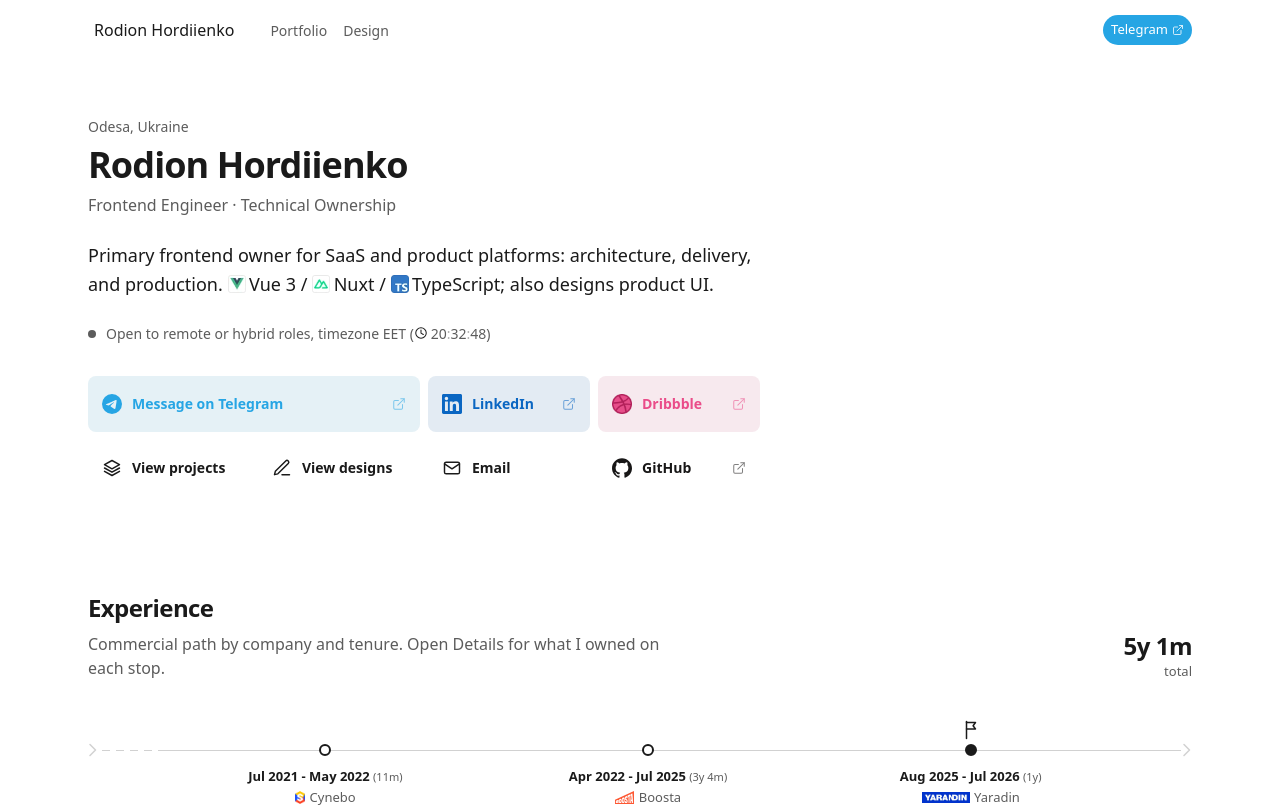
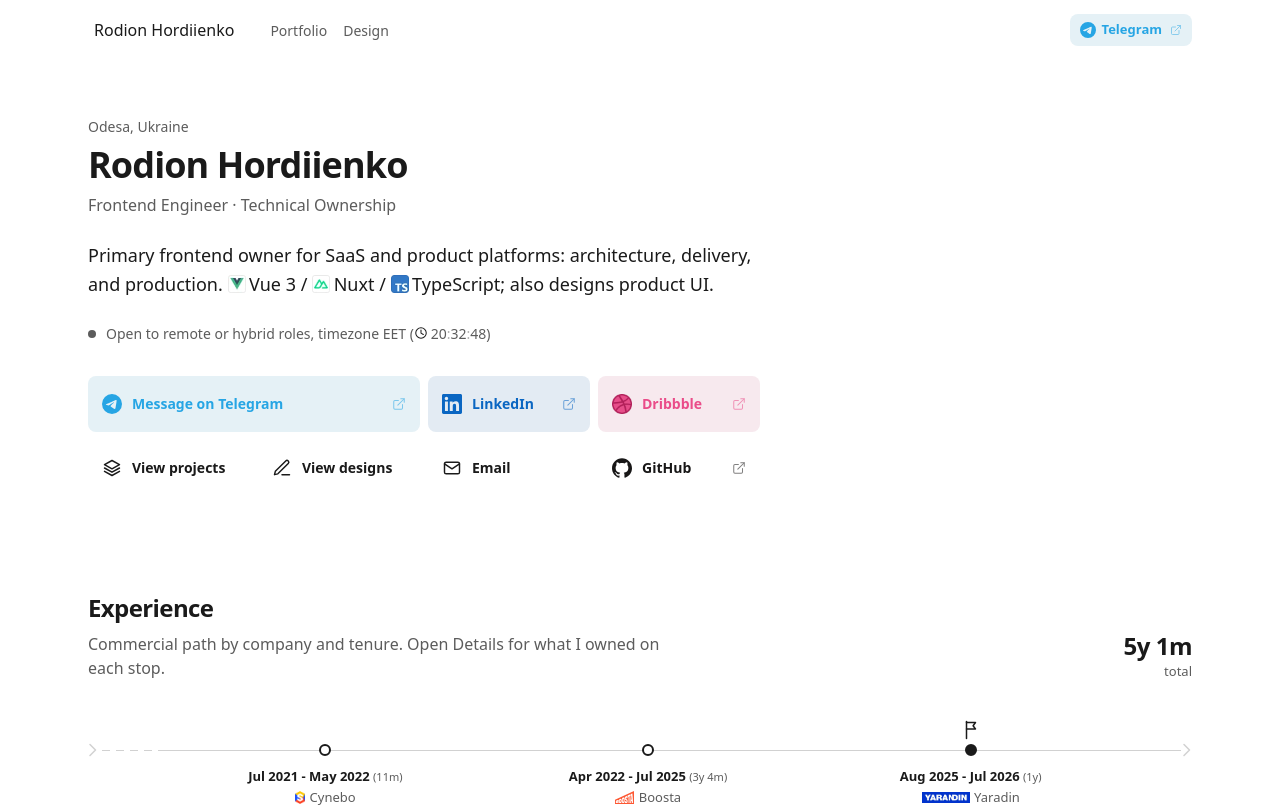
Before and after one commit to RodyaFront/portfolio, a Nuxt app: page / in a window 1280 px wide. Shown: the top 807 px of the page. Built offline with nearby package versions, Linux system fonts and the light colour scheme.

Commit message:
fix: match header Telegram to hero action tile
Reuse ActionIcon and the soft brand wash from ActionBento instead of a solid blue pill.

```diff
--- a/app/components/SiteHeader.vue
+++ b/app/components/SiteHeader.vue
@@ -1,5 +1,9 @@
 <script setup lang="ts">
 import { profile } from '~/data/profile'
+import { actionVisuals } from '~/data/actions'
+import ActionIcon from '~/components/ActionIcon.vue'
+
+const telegramVisual = actionVisuals.telegram
 
 const route = useRoute()
 
@@ -102,12 +106,14 @@
       <a
         :href="profile.contacts.telegram.href"
         class="press-control site-header-telegram shrink-0"
+        :style="{ '--action-color': telegramVisual.color }"
         rel="noopener noreferrer"
         target="_blank"
       >
-        Telegram
+        <ActionIcon :name="telegramVisual.icon" />
+        <span>Telegram</span>
         <svg
-          class="site-header-telegram-icon"
+          class="site-header-telegram-external"
           viewBox="0 0 24 24"
           aria-hidden="true"
           focusable="false"
@@ -185,20 +191,19 @@
 }
 
 .site-header-telegram {
-  --press-face: #26a5e4;
-  --action-color: #26a5e4;
+  --press-face: color-mix(in srgb, var(--action-color) 9%, var(--bg-base));
   display: inline-flex;
   align-items: center;
-  gap: 0.25rem;
-  min-height: 1.875rem;
+  gap: 0.375rem;
+  min-height: 2rem;
   margin: 0;
-  padding: 0 0.5rem;
+  padding: 0.25rem 0.625rem;
   border: 0;
-  border-radius: 999px;
-  background-color: #26a5e4;
-  color: #fff;
+  border-radius: var(--radius);
+  background-color: color-mix(in srgb, var(--action-color) 9%, var(--bg-base));
+  color: var(--action-color);
   font-size: 0.8125rem;
-  font-weight: 500;
+  font-weight: 600;
   line-height: 1.2;
   text-decoration: none;
 }
@@ -207,20 +212,25 @@
 .site-header-telegram:hover,
 .site-header-telegram:focus-visible,
 .site-header-telegram:visited {
-  color: #fff;
+  color: var(--action-color);
   text-decoration: none;
 }
 
 .site-header-telegram:hover {
-  background-color: #1f94cf;
+  background-color: color-mix(in srgb, var(--action-color) 14%, var(--bg-base));
 }
 
-.site-header-telegram-icon {
-  display: block;
+.site-header-telegram :deep(.action-icon) {
+  width: 1rem;
+  height: 1rem;
+}
+
+.site-header-telegram-external {
   width: 0.75rem;
   height: 0.75rem;
+  margin-left: 0.125rem;
   flex-shrink: 0;
-  opacity: 0.9;
+  opacity: 0.55;
 }
 
 .site-header-elevated {
```
